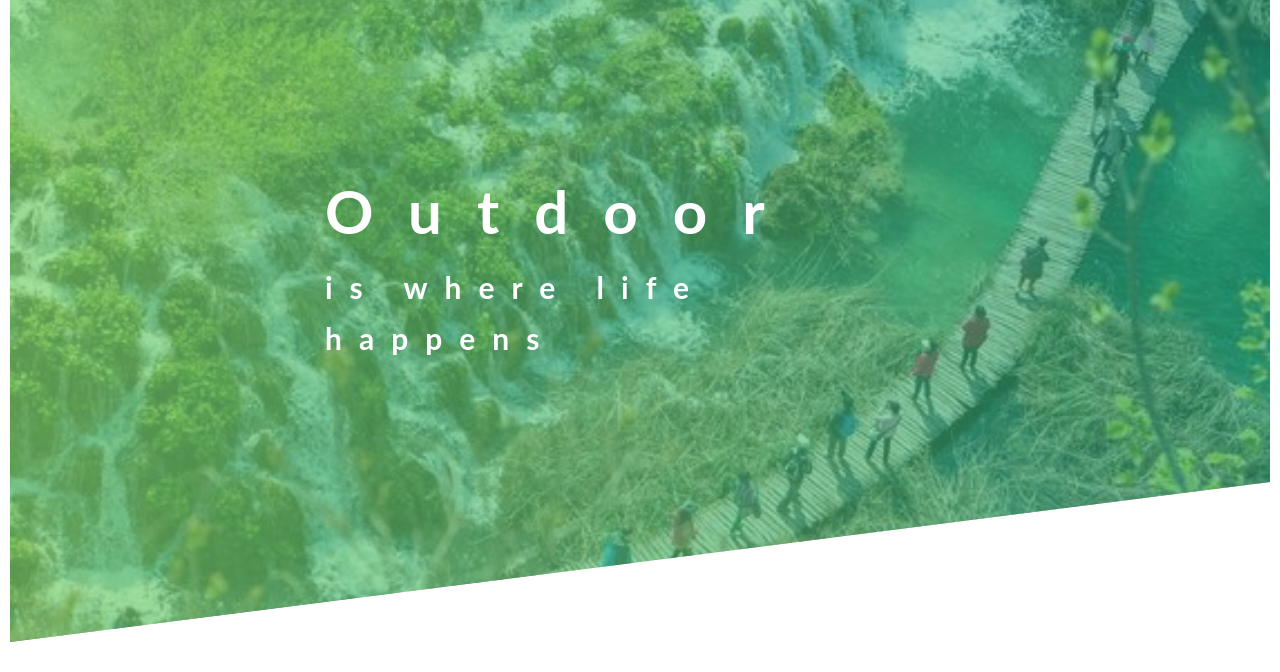
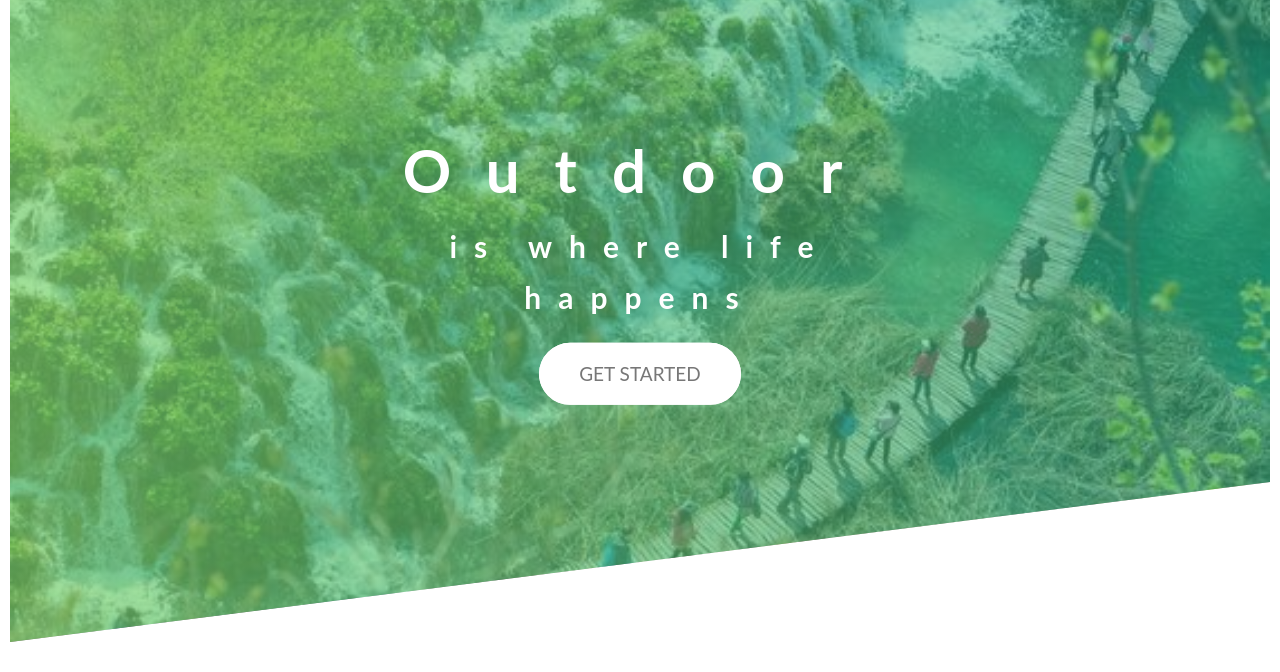
Before and after one commit to solomonfrank/natour-tour, a plain HTML site: page index.html in a window 1280 px wide. Shown: the part 128-800 px from the top of the page. Drawn offline with Linux system fonts and the light colour scheme.

Commit message:
stylish button

```diff
--- a/css/style.css
+++ b/css/style.css
@@ -57,9 +57,11 @@ body {
   top: 50%;
   left: 50%;
   transform: translate(-50%, -50%);
+  text-align: center;
 }
 .heading-primary {
   color: #fff;
+  margin-bottom: 20px;
 }
 .heading-primary-main {
   font-size: 60px;
@@ -71,3 +73,47 @@ body {
   display: block;
   letter-spacing: 17px;
 }
+
+.btn:visited,
+.btn:link {
+  text-decoration: none;
+  text-transform: uppercase;
+  border-radius: 100px;
+  font-size: 19px;
+  display: inline-block;
+  transition: all 0.2s;
+  position: relative;
+  padding: 15px 40px;
+}
+
+.btn-white {
+  background-color: white;
+  color: #777;
+}
+
+.btn:hover {
+  transform: translateY(-3px);
+}
+
+.btn:active {
+  transform: (-1px);
+  box-shadow: 0px 5px 10px rgba(0, 0, 0, 0.2);
+}
+.btn::after {
+  background-color: white;
+  content: "";
+  height: 100%;
+  width: 100%;
+  top: 0;
+  left: 0;
+  color: white;
+  display: inline-block;
+  border-radius: 100px;
+  position: absolute;
+  z-index: -1;
+  transition: all 0.2s;
+}
+.btn:hover::after {
+  transform: scaleX(1.4) scaleY(1.5);
+  opacity: 0.1;
+}
--- a/index.html
+++ b/index.html
@@ -16,6 +16,7 @@
           <span class="heading-primary-main">Outdoor</span>
           <span class="heading-primary-sub">is where life happens</span>
         </h1>
+        <a href="#" class="btn btn-white">Get Started</a>
       </div>
     </header>
   </body>
```
